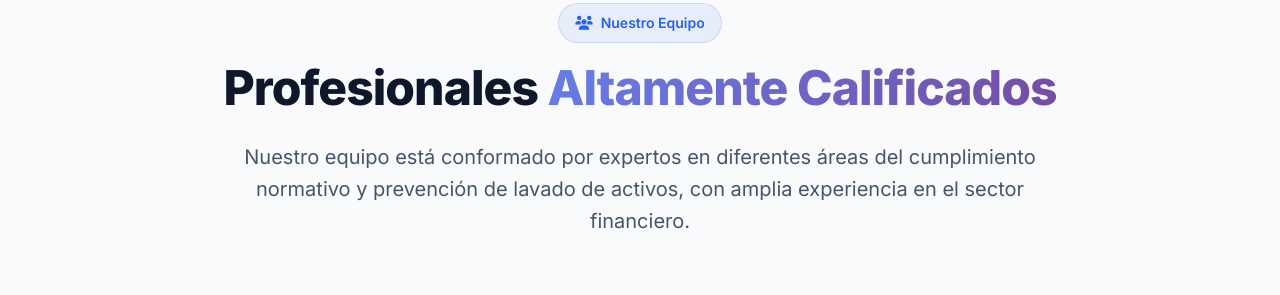
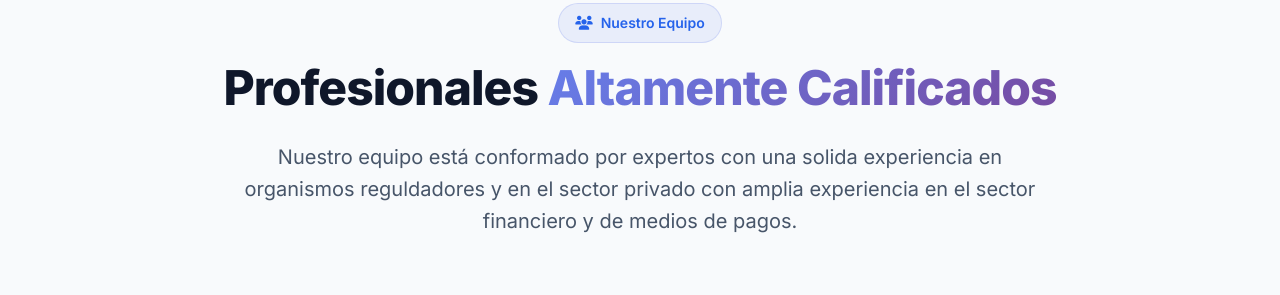
Before and after one commit to joaofranci/NexoCompliance-3, a website: page index.html in a window 1280 px wide. Shown: the part 3946-4241 px from the top of the page. Drawn offline with Linux system fonts and the light colour scheme.

Commit message:
Update index.html

```diff
--- a/index.html
+++ b/index.html
@@ -379,8 +379,7 @@ Protegemos tu empresa con soluciones integrales y a medida de tus necesidades en
                 </div>
                 <h2 class="section-title">Profesionales <span class="text-gradient">Altamente Calificados</span></h2>
                 <p class="section-description">
-                    Nuestro equipo está conformado por expertos en diferentes áreas del cumplimiento normativo
-                    y prevención de lavado de activos, con amplia experiencia en el sector financiero.
+                    Nuestro equipo está conformado por expertos con una solida experiencia en organismos reguldadores y  en el sector privado con amplia experiencia en el sector financiero y de medios de pagos.
                 </p>
             </div>
 
```
